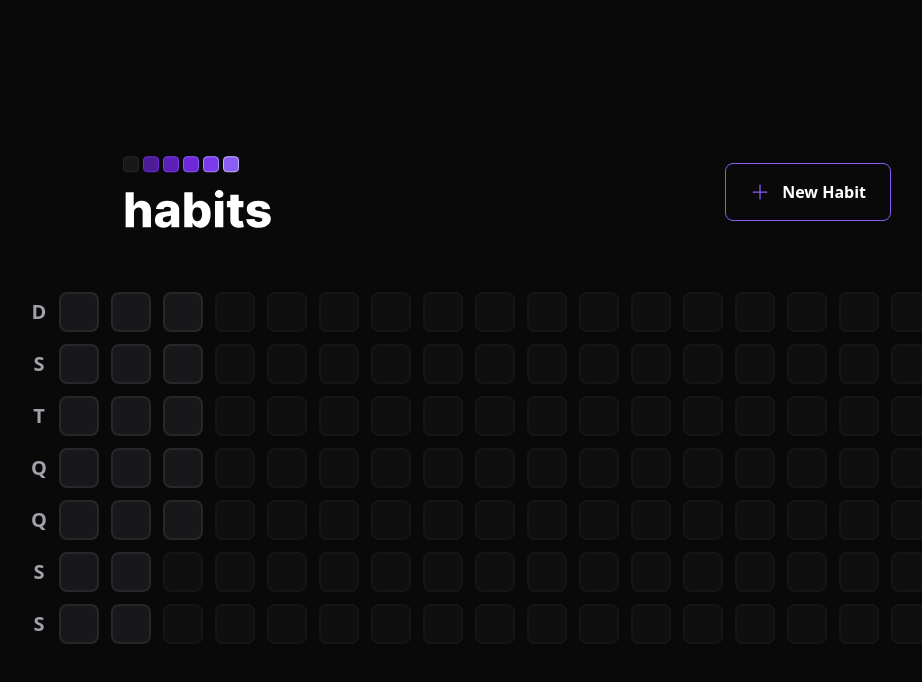
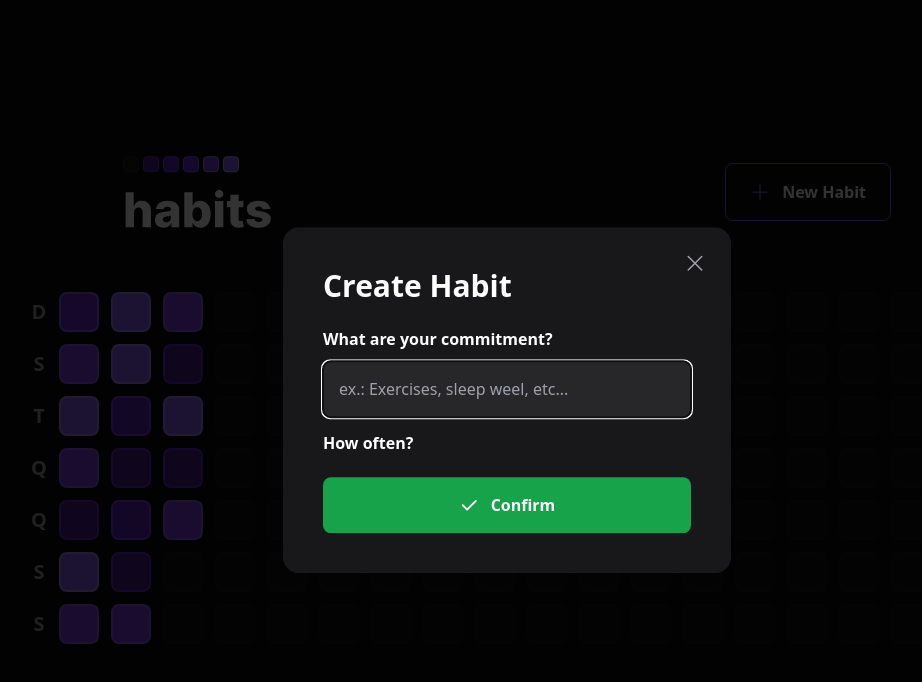
Before and after one commit to sibelly/nlw-setup, a React (Vite) app in the folder web/: page / in a window 1280 px wide. Both pictures are taken after a click on the button "New Habit". Shown: the top 682 px of the page, without its empty margins (133-1055 px from the left). Built offline with nearby package versions, Linux system fonts and the light colour scheme.

Commit message:
feat: adds create habit modal, day popover and progress bar

```diff
--- a/web/package.json
+++ b/web/package.json
@@ -9,6 +9,9 @@
     "preview": "vite preview"
   },
   "dependencies": {
+    "@radix-ui/react-dialog": "^1.0.2",
+    "@radix-ui/react-popover": "^1.0.3",
+    "clsx": "^1.2.1",
     "dayjs": "^1.11.7",
     "phosphor-react": "^1.4.1",
     "react": "^18.2.0",
--- a/web/src/components/HabitDay.tsx
+++ b/web/src/components/HabitDay.tsx
@@ -1,12 +1,39 @@
-// import './HabitDay'
-// interface HabitProps {
-//   completed: number
-// }
+import * as Popover from '@radix-ui/react-popover';
+import clsx from 'clsx';
+import { ProgressBar } from './ProgressBar';
 
-export function HabitDay() {
+interface HabitDayProps {
+  completed: number
+  amount: number
+}
+
+export function HabitDay({completed, amount}: HabitDayProps) {
+  const completedPercentage = Math.round((completed / amount) * 100)
+
   return (
-    <div
-      className="w-10 h-10 bg-zinc-900 border-2 border-zinc-800 rounded-lg"
-    />
+    <Popover.Root>
+      <Popover.Trigger
+        className={clsx('w-10 h-10 border-2 rounded-lg',{
+          'bg-zinc-900 border-zinc-800': completedPercentage === 0,
+          'bg-violet-900 border-violet-700': completedPercentage >= 0 && completedPercentage < 20,
+          'bg-violet-800 border-violet-600': completedPercentage >= 20 && completedPercentage < 40,
+          'bg-violet-700 border-violet-500': completedPercentage >= 40 && completedPercentage < 60,
+          'bg-violet-600 border-violet-500': completedPercentage >= 60 && completedPercentage < 80,
+          'bg-violet-500 border-violet-400': completedPercentage >= 80
+        })}
+      />
+
+      <Popover.Portal>
+        <Popover.Content className="min-w-[320px] p-6 rounded-2xl bg-zinc-900 flex flex-col">
+          <span className="font-semibold text-zinc-400">tuesday</span>
+          <span className="mt-1 font-extrabold leading-tight text-3xl">17/01</span>
+
+          <ProgressBar progress={completedPercentage}/>
+
+          <Popover.Arrow height={16} width={16} className="fill-zinc-900"/>
+        </Popover.Content>
+      </Popover.Portal>
+
+    </Popover.Root>
   )
 }
--- a/web/src/components/Header.tsx
+++ b/web/src/components/Header.tsx
@@ -1,17 +1,41 @@
-import { Plus } from "phosphor-react";
+import { Plus, X } from "phosphor-react";
+import * as Dialog from '@radix-ui/react-dialog';
 import logoImage from '../assets/logo.svg'
+import { NewHabitForm } from "./NewHabitForm";
 
 export function Header() {
+
+
   return (
     <div className="w-full max-w-3xl mx-auto flex items-center justify-between">
       <img src={logoImage} alt="Habits" />
-      <button
-        type="button"
-        className="border border-violet-500 font-semibold rounded-lg px-6 py-4 flex items-center gap-3 hover:border-violet-300"
-      >
-        <Plus size={20} className="text-violet-500"/>
-        New Habit
-      </button>
+
+      <Dialog.Root>
+        <Dialog.Trigger
+          type="button"
+          className="border border-violet-500 font-semibold rounded-lg px-6 py-4 flex items-center gap-3 hover:border-violet-300"
+        >
+          <Plus size={20} className="text-violet-500"/>
+          New Habit
+        </Dialog.Trigger>
+
+        <Dialog.Portal>
+          <Dialog.Overlay className="w-screen h-screen bg-black/80 fixed inset-0" />
+
+          <Dialog.Content className="absolute p-10 bg-zinc-900 rounded-2xl w-full max-w-md top-1/2 left-1/2 -translate-x-1/2 -translate-y-1/2">
+            <Dialog.Close className="absolute right-6 top-6 text-zinc-400 hover:text-zinc-200">
+              <X size={24} aria-label="Close"/>
+            </Dialog.Close>
+
+            <Dialog.Title className="text-3xl leading-tight font-extrabold">
+              Create Habit
+            </Dialog.Title>
+
+            <NewHabitForm />
+          </Dialog.Content>
+        </Dialog.Portal>
+
+      </Dialog.Root>
     </div>
   )
 }
--- /dev/null
+++ b/web/src/components/NewHabitForm.tsx
@@ -0,0 +1,28 @@
+import { Check } from "phosphor-react";
+
+export function NewHabitForm() {
+  return (
+    <form className="w-full flex flex-col mt-6">
+      <label htmlFor="title" className="font-semibold leading-tight">
+        What are your commitment?
+      </label>
+
+      <input
+        type="text"
+        id="title"
+        placeholder="ex.: Exercises, sleep weel, etc..."
+        className="p-4 rounded-lg mt-3 bg-zinc-800 txt-white placeholder:text-zinc-400"
+        autoFocus
+      />
+
+      <label htmlFor="" className="font-semibold leading-tight mt-4">
+        How often?
+      </label>
+
+      <button type="submit" className="mt-6 rounded-lg p-4 flex items-center justify-center gap-3 font-semibold bg-green-600 hover:bg-green-500">
+        <Check size={20} weight="bold"/>
+        Confirm
+      </button>
+    </form>
+  )
+}
--- /dev/null
+++ b/web/src/components/ProgressBar.tsx
@@ -0,0 +1,21 @@
+interface ProgressBarProps {
+  progress: number
+}
+
+export function ProgressBar(props: ProgressBarProps) {
+  const progressStyles ={
+    width: `${props.progress}%`
+  }
+
+  return (
+    <div className="h-3  rounded-xl bg-zinc-700 w-full mt-4">
+      <div
+        role="progressbar"
+        aria-label="Progress of the habits completed on this day"
+        aria-valuenow={props.progress}
+        style={progressStyles}
+        className="h-3 tounded-xl bg-violet-600"
+      />
+    </div>
+  )
+}
--- a/web/src/components/SummaryTable.tsx
+++ b/web/src/components/SummaryTable.tsx
@@ -38,7 +38,13 @@
       <div className="grid grid-rows-7 grid-flow-col gap-3">
         {
           summaryDates.map(date => {
-            return <HabitDay key={date.toString()}/>
+            return (
+              <HabitDay
+                key={date.toString()}
+                amount={5}
+                completed={Math.random() * 5}
+              />
+            )
           })
         }
 
```
Also changed, not shown: 1 other file (tests, documents, lock files or other folders).
